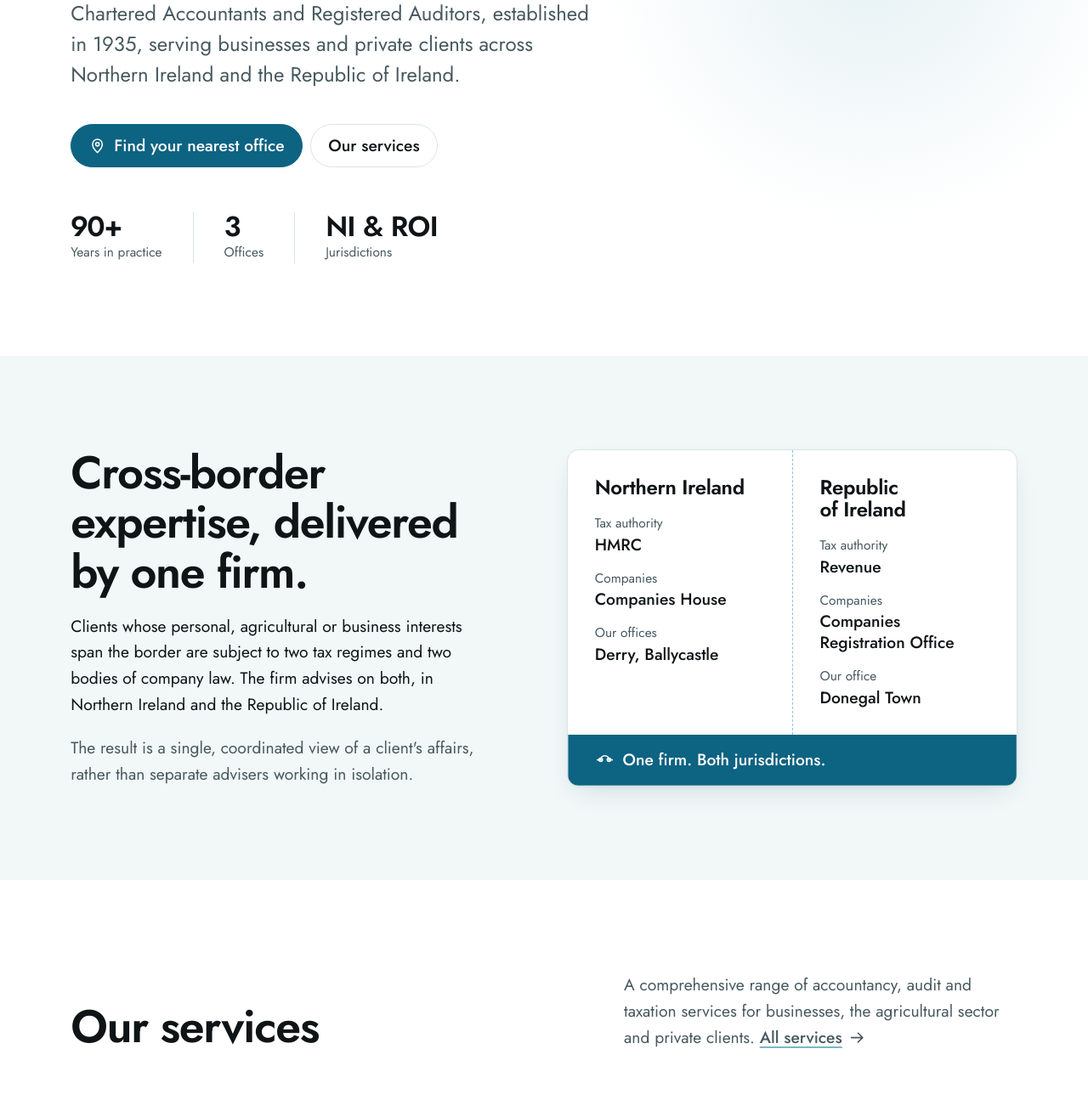
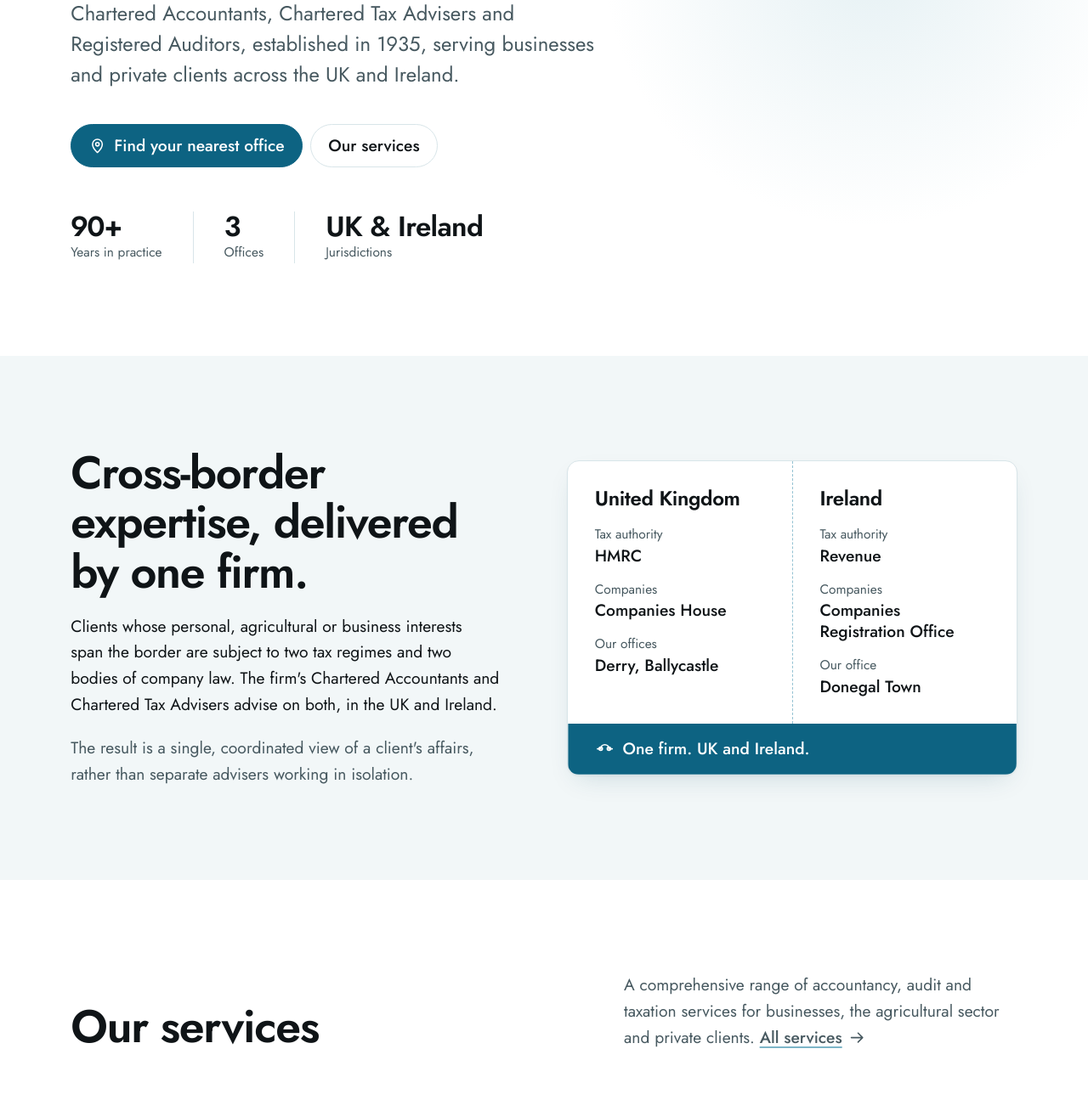
Before and after one commit to fizzbite/efmcc-www, a plain HTML site: page index.html in a window 1280 px wide. Shown: the part 427-1715 px from the top of the page at 85% size. Drawn offline with Linux system fonts and the light colour scheme.

Commit message:
Say UK and Ireland, and name the firm as Chartered Tax Advisers
Brian's wording changes: refer to the UK and Ireland rather than NI and
ROI throughout (offices, comparison card, facts, meta), and describe the
firm as Chartered Accountants, Chartered Tax Advisers and Registered
Auditors. The company registration line keeps its legal wording.

Co-Authored-By: Claude Opus 5.5 <noreply@anthropic.com>
Claude-Session: https://claude.ai/code/session_01XCEJoEc9qSSSPchRtBs6a7

```diff
--- a/css/site.css
+++ b/css/site.css
@@ -187,7 +187,7 @@ p { margin: 0; text-wrap: pretty; }
 .hero__grid--solo { grid-template-columns: minmax(0, 1fr); }
 .hero__grid--solo .hero__lede { max-width: 44ch; }
 @media (max-width: 900px) { .hero__grid { grid-template-columns: 1fr; } }
-@media (max-width: 420px) { .facts { gap: 0.75rem 1.25rem; } .fact + .fact { padding-left: 1.25rem; } }
+@media (max-width: 420px) { .facts { gap: 0.75rem 1rem; } .fact + .fact { padding-left: 1rem; } .fact dd { font-size: var(--step-1); } }
 
 /* ---------- Selection marks ---------- */
 
--- a/index.html
+++ b/index.html
@@ -3,12 +3,12 @@
 <head>
 <meta charset="utf-8">
 <meta name="viewport" content="width=device-width, initial-scale=1">
-<title>EF McCambridge & Co. | Chartered Accountants, Derry, Ballycastle & Donegal</title>
-<meta name="description" content="Chartered accountants and registered auditors in Derry, Ballycastle and Donegal Town since 1935. Accounts, audit and tax in Northern Ireland and the Republic of Ireland.">
+<title>EF McCambridge & Co. | Chartered Accountants & Chartered Tax Advisers, Derry, Ballycastle & Donegal</title>
+<meta name="description" content="Chartered Accountants, Chartered Tax Advisers and Registered Auditors in Derry, Ballycastle and Donegal Town since 1935. Accounts, audit and tax across the UK and Ireland.">
 <meta name="theme-color" content="#ffffff">
 <script>document.documentElement.classList.add("js")</script>
 <link rel="preload" href="assets/fonts/jost-latin.woff2" as="font" type="font/woff2" crossorigin>
-<link rel="stylesheet" href="css/site.css?v=d325be5a">
+<link rel="stylesheet" href="css/site.css?v=e3ee0954">
 <link rel="icon" href="assets/favicon.svg" type="image/svg+xml">
 <script src="js/site.js?v=048140e0" defer></script>
 </head>
@@ -30,8 +30,8 @@
 <section class="hero" aria-labelledby="hero-h" data-hero>
   <div class="wrap hero__grid hero__grid--solo">
     <div>
-      <h1 id="hero-h"><span class="line"><span style="--i:0">Accountancy, audit</span></span> <span class="line"><span style="--i:1">and tax advisory</span></span> <span class="line"><span style="--i:2">across <span class="accent">both jurisdictions.</span></span></span></h1>
-      <p class="hero__lede" data-reveal style="--i:3">Chartered Accountants and Registered Auditors, established in 1935, serving businesses and private clients across Northern Ireland and the Republic of Ireland.</p>
+      <h1 id="hero-h"><span class="line"><span style="--i:0">Accountancy, audit</span></span> <span class="line"><span style="--i:1">and tax advisory</span></span> <span class="line"><span style="--i:2">across the <span class="accent">UK and Ireland.</span></span></span></h1>
+      <p class="hero__lede" data-reveal style="--i:3">Chartered Accountants, Chartered Tax Advisers and Registered Auditors, established in 1935, serving businesses and private clients across the UK and Ireland.</p>
       <div class="btn-row" data-reveal style="--i:4">
         <a class="btn" href="contact.html"><svg class="icon" viewBox="0 0 24 24" aria-hidden="true"><path d="M12 21s-6.5-5.6-6.5-11a6.5 6.5 0 0 1 13 0c0 5.4-6.5 11-6.5 11Z"/><circle cx="12" cy="10" r="2.3"/></svg>Find your nearest office</a>
         <a class="btn btn--ghost" href="services.html">Our services</a>
@@ -39,7 +39,7 @@
       <dl class="facts" data-reveal style="--i:5">
         <div class="fact"><dt>Years in practice</dt><dd>90+</dd></div>
         <div class="fact"><dt>Offices</dt><dd>3</dd></div>
-        <div class="fact"><dt>Jurisdictions</dt><dd>NI &amp; ROI</dd></div>
+        <div class="fact"><dt>Jurisdictions</dt><dd>UK &amp; Ireland</dd></div>
       </dl>
     </div>
   </div>
@@ -49,12 +49,12 @@
   <div class="wrap split">
     <div class="split__text" data-reveal>
       <h2 id="border-h">Cross-border expertise, delivered by one firm.</h2>
-      <p>Clients whose personal, agricultural or business interests span the border are subject to two tax regimes and two bodies of company law. The firm advises on both, in Northern Ireland and the Republic of Ireland.</p>
+      <p>Clients whose personal, agricultural or business interests span the border are subject to two tax regimes and two bodies of company law. The firm's Chartered Accountants and Chartered Tax Advisers advise on both, in the UK and Ireland.</p>
       <p>The result is a single, coordinated view of a client's affairs, rather than separate advisers working in isolation.</p>
     </div>
     <div class="border-compare" data-reveal data-reveal-own style="--i:1">
       <div class="border-compare__col">
-        <h3>Northern Ireland</h3>
+        <h3>United Kingdom</h3>
         <dl>
           <div><dt>Tax authority</dt><dd>HMRC</dd></div>
           <div><dt>Companies</dt><dd>Companies House</dd></div>
@@ -62,14 +62,14 @@
         </dl>
       </div>
       <div class="border-compare__col">
-        <h3>Republic of Ireland</h3>
+        <h3>Ireland</h3>
         <dl>
           <div><dt>Tax authority</dt><dd>Revenue</dd></div>
           <div><dt>Companies</dt><dd>Companies Registration Office</dd></div>
           <div><dt>Our office</dt><dd>Donegal Town</dd></div>
         </dl>
       </div>
-      <p class="border-compare__foot"><svg class="icon" viewBox="0 0 24 24" aria-hidden="true"><path d="M3 12h4m10 0h4M7 12a5 5 0 0 1 10 0"/><circle cx="7" cy="12" r="2"/><circle cx="17" cy="12" r="2"/></svg>One firm. Both jurisdictions.</p>
+      <p class="border-compare__foot"><svg class="icon" viewBox="0 0 24 24" aria-hidden="true"><path d="M3 12h4m10 0h4M7 12a5 5 0 0 1 10 0"/><circle cx="7" cy="12" r="2"/><circle cx="17" cy="12" r="2"/></svg>One firm. UK and Ireland.</p>
     </div>
   </div>
 </section>
@@ -81,7 +81,7 @@
       <p>A comprehensive range of accountancy, audit and taxation services for businesses, the agricultural sector and private clients. <a class="link-arrow" href="services.html">All services <svg class="icon arrow" viewBox="0 0 24 24" aria-hidden="true"><path d="M4 12h15M13 6l6 6-6 6"/></svg></a></p>
     </div>
     <!-- Services list is a placeholder awaiting confirmation from the firm (see PRODUCT.md). -->
-    <ul class="services"><li class="service" data-reveal style="--i:0"><h3>Accounts preparation</h3><p>Preparation and filing of statutory year-end accounts for sole traders, partnerships and limited companies.</p></li><li class="service" data-reveal style="--i:1"><h3>Audit</h3><p>Statutory and voluntary audit engagements, conducted by registered auditors.</p></li><li class="service" data-reveal style="--i:0"><h3>Personal taxation</h3><p>Personal tax compliance and planning in Northern Ireland and the Republic of Ireland, including cross-border income.</p></li><li class="service" data-reveal style="--i:1"><h3>Corporate tax</h3><p>Corporation tax compliance and planning for companies in either jurisdiction.</p></li><li class="service" data-reveal style="--i:0"><h3>VAT and payroll</h3><p>VAT returns, payroll and PAYE administration, managed to statutory deadlines.</p></li><li class="service" data-reveal style="--i:1"><h3>Bookkeeping</h3><p>Ongoing maintenance of financial records throughout the year, in preparation for the year end.</p></li><li class="service" data-reveal style="--i:0"><h3>Company secretarial</h3><p>Company formation and the ongoing maintenance of statutory registers and filings.</p></li><li class="service" data-reveal style="--i:1"><h3>Financial advice</h3><p>Financial advice aligned with each client's accounts and tax position.</p></li></ul>
+    <ul class="services"><li class="service" data-reveal style="--i:0"><h3>Accounts preparation</h3><p>Preparation and filing of statutory year-end accounts for sole traders, partnerships and limited companies.</p></li><li class="service" data-reveal style="--i:1"><h3>Audit</h3><p>Statutory and voluntary audit engagements, conducted by registered auditors.</p></li><li class="service" data-reveal style="--i:0"><h3>Personal taxation</h3><p>Personal tax compliance and planning in the UK and Ireland, including cross-border income, from Chartered Tax Advisers.</p></li><li class="service" data-reveal style="--i:1"><h3>Corporate tax</h3><p>Corporation tax compliance and planning for companies in the UK and Ireland.</p></li><li class="service" data-reveal style="--i:0"><h3>VAT and payroll</h3><p>VAT returns, payroll and PAYE administration, managed to statutory deadlines.</p></li><li class="service" data-reveal style="--i:1"><h3>Bookkeeping</h3><p>Ongoing maintenance of financial records throughout the year, in preparation for the year end.</p></li><li class="service" data-reveal style="--i:0"><h3>Company secretarial</h3><p>Company formation and the ongoing maintenance of statutory registers and filings.</p></li><li class="service" data-reveal style="--i:1"><h3>Financial advice</h3><p>Financial advice aligned with each client's accounts and tax position.</p></li></ul>
   </div>
 </section>
 
@@ -112,7 +112,7 @@
       <span class="wordmark__name">EF McCambridge &amp; Co.</span>
       <span class="wordmark__tag">Chartered Accountants &amp; Registered Auditors</span>
     </a>
-        <p>Chartered Accountants and Registered Auditors, in practice since 1935, serving clients in Northern Ireland and the Republic of Ireland.</p>
+        <p>Chartered Accountants, Chartered Tax Advisers and Registered Auditors, in practice since 1935, serving clients across the UK and Ireland.</p>
       </div>
       <div><h2>Derry</h2><address>6 Bayview Terrace<br>Derry<br>BT48 7EE<br><a class="tnum" href="tel:+442871266002">(028) 7126 6002</a></address></div><div><h2>Ballycastle</h2><address>2D The Diamond<br>Ballycastle<br>Co. Antrim<br>BT54 6AW<br><a class="tnum" href="tel:+442820763687">(028) 2076 3687</a></address></div><div><h2>Donegal Town</h2><address>Castle Street<br>Donegal Town<br>Co. Donegal<br>F94 AEK0<br><a class="tnum" href="tel:+353863018034">00353 86 301 8034</a></address></div>
     </div>
```
Also changed, not shown: 404.html (+2 -2 lines), contact.html (+7 -7 lines), services.html (+5 -5 lines), team.html (+2 -2 lines), thanks.html (+2 -2 lines), 1 other file.
